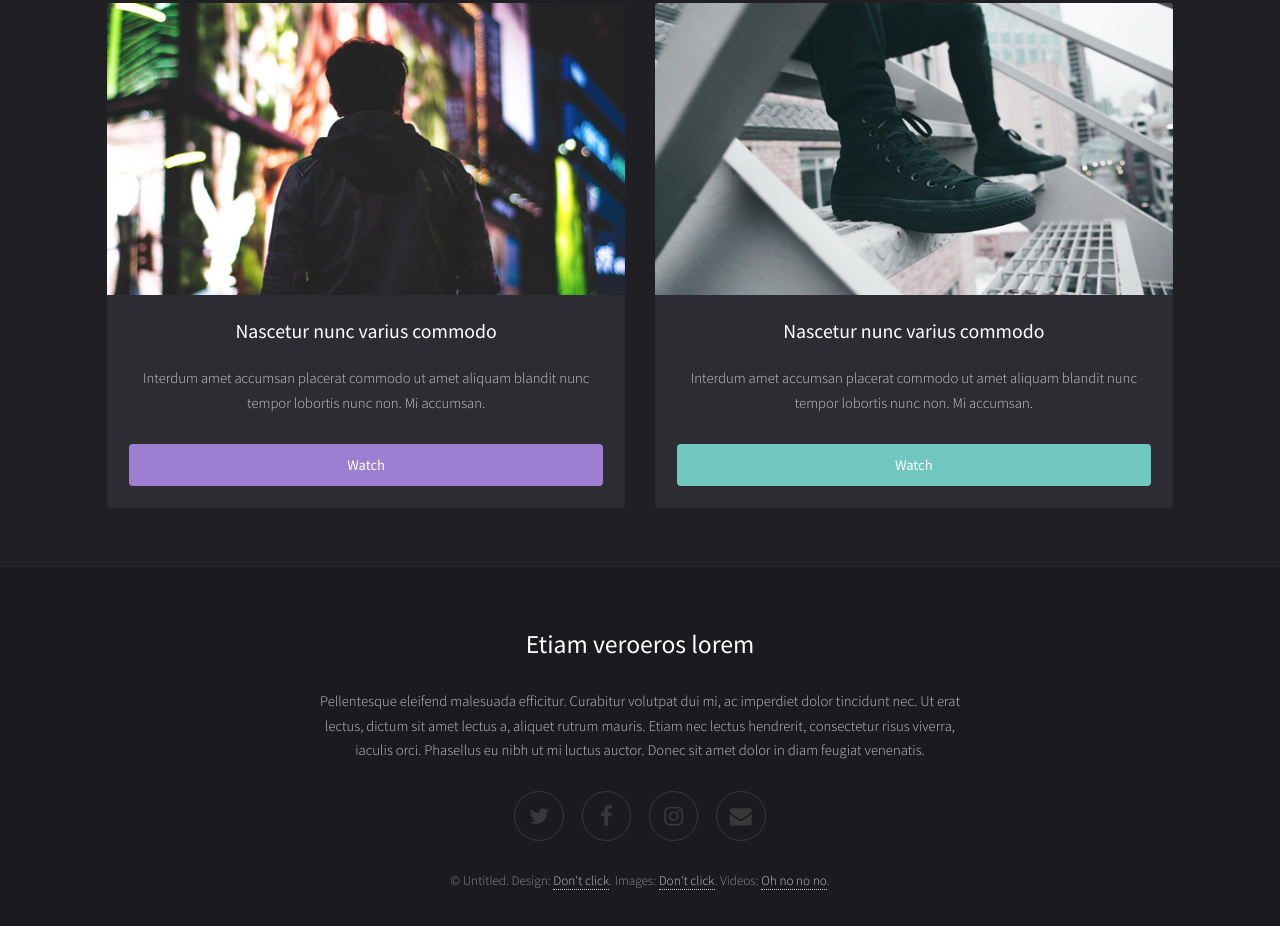
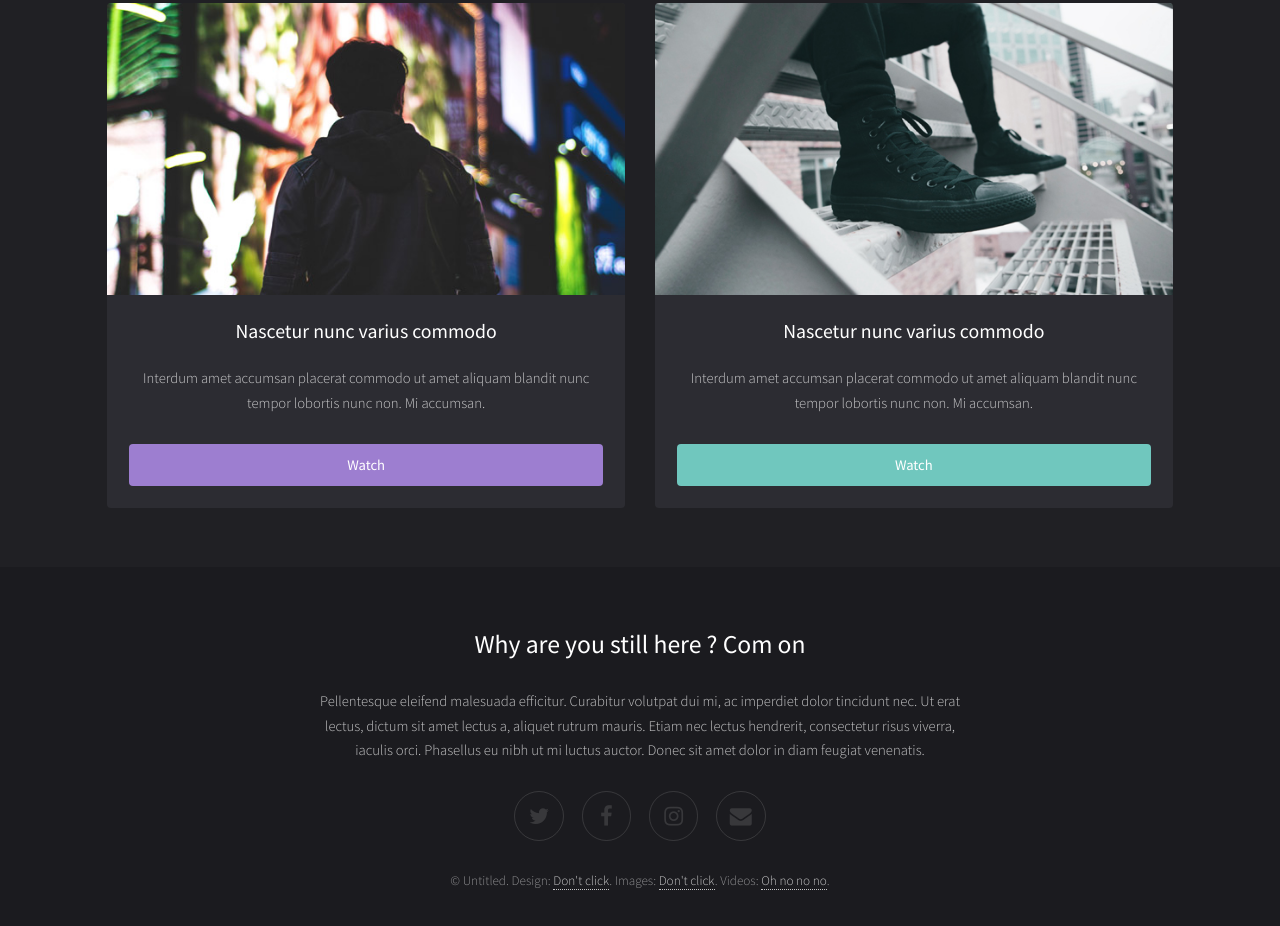
Before and after one commit to discovery566/discovery.github.io, a plain HTML site: page index.html in a window 1280 px wide. Shown: the part 1757-2683 px from the top of the page. Drawn offline with Linux system fonts and the light colour scheme.

Commit message:
Update index.html

```diff
--- a/index.html
+++ b/index.html
@@ -100,7 +100,7 @@
 			<!-- Footer -->
 				<footer id="footer">
 					<div class="inner">
-						<h2>Etiam veroeros lorem</h2>
+						<h2>Why are you still here ? Com on</h2>
 						<p>Pellentesque eleifend malesuada efficitur. Curabitur volutpat dui mi, ac imperdiet dolor tincidunt nec. Ut erat lectus, dictum sit amet lectus a, aliquet rutrum mauris. Etiam nec lectus hendrerit, consectetur risus viverra, iaculis orci. Phasellus eu nibh ut mi luctus auctor. Donec sit amet dolor in diam feugiat venenatis. </p>
 
 						<ul class="icons">
```
